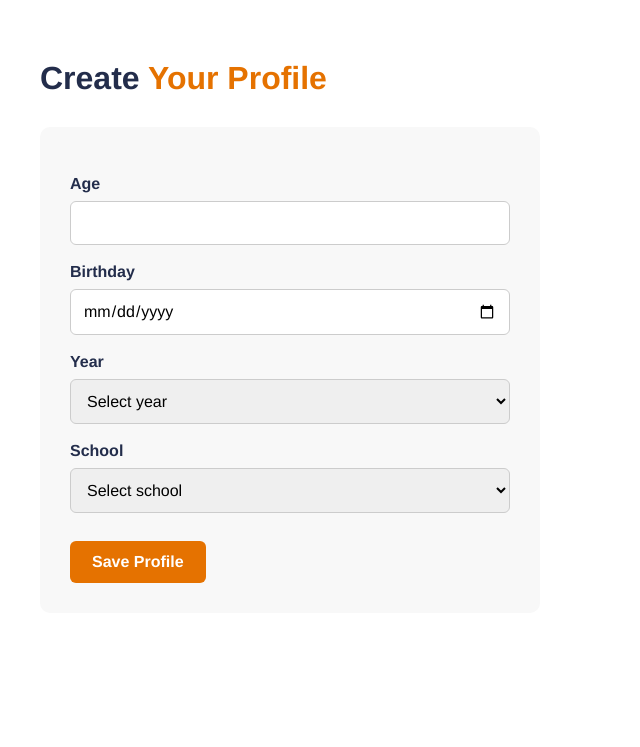
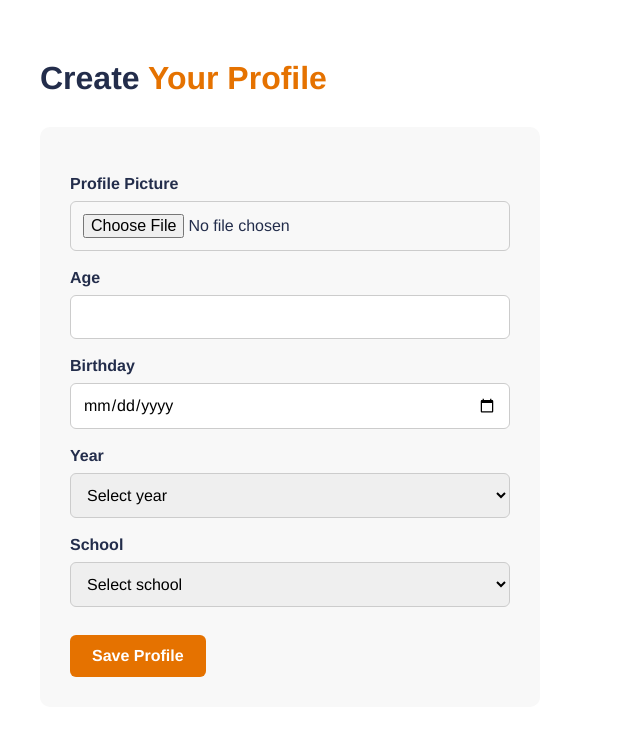
Before and after one commit to aranjothi/uvaclearinghouse, a Django app: page /create-profile/ in a window 1280 px wide. Shown: the part 61-808 px from the top of the page, without its empty margins (0-640 px from the left). Before the commit the page ends 644 px from the top, so only its background shows below. Run offline with Django 5.2, Linux system fonts and the light colour scheme; the visitor is signed in with stand-in values (Sample User, id 1).

Commit message:
profile pic

```diff
--- a/django/main/models.py
+++ b/django/main/models.py
@@ -24,6 +24,7 @@ class User(AbstractUser):
         ('batten', 'Batten School of Leadership and Public Policy'),
     ]
 
+    profile_picture = models.ImageField(upload_to='profile_pics/', blank=True, null=True)
     age = models.PositiveIntegerField(default=0)
     birthday = models.DateField(null=True, blank=True)
     year = models.CharField(max_length = 1, choices = YEAR_CHOICES, blank=True, null=True)
--- a/django/main/templates/main/create_profile.html
+++ b/django/main/templates/main/create_profile.html
@@ -201,12 +201,15 @@
     <div class="content">
         <h1>Create <span>Your Profile</span></h1>
 
-        <form method="post" class="profile-form">
+        <form method="post" enctype="multipart/form-data" class="profile-form">
             {% csrf_token %}
 
             {% if error %}
                 <p class="error">{{ error }}</p>
             {% endif %}
+
+            <label for="profile_picture">Profile Picture</label>
+            <input type="file" name="profile_picture" id="profile_picture" accept="image/*">
 
             <label for="age">Age</label>
             <input type="number" name="age" id="age" required>
--- a/django/main/templates/main/profile.html
+++ b/django/main/templates/main/profile.html
@@ -236,6 +236,11 @@ M15 9.75a3 3 0 1 1-6 0 3 3 0 0 1 6 0Z" />
 
 <h1>Welcome, <span>{{ user.first_name|upper }}</span></h1>
 
+{% if user.profile_picture %}
+<img src="{{ user.profile_picture.url }}" alt="Profile picture"
+     style="width:120px;height:120px;border-radius:50%;object-fit:cover;margin-bottom:20px;border:3px solid #232D4B;">
+{% endif %}
+
 <div class="profile-card">
 
 <div class="profile-row">
--- a/django/main/views.py
+++ b/django/main/views.py
@@ -83,6 +83,8 @@ def create_profile_page(request):
         request.user.birthday = request.POST.get('birthday') or None
         request.user.year = request.POST.get('year')
         request.user.school = request.POST.get('school')
+        if request.FILES.get('profile_picture'):
+            request.user.profile_picture = request.FILES['profile_picture']
         request.user.save()
         return redirect('profile')
     return render(request, 'main/create_profile.html')
--- a/requirements.txt
+++ b/requirements.txt
@@ -1,4 +1,6 @@
 asgiref==3.11.1
+boto3==1.38.0
+django-storages[s3]==1.14.4
 certifi==2026.2.25
 cffi==2.0.0
 charset-normalizer==3.4.5
@@ -12,6 +14,7 @@ whitenoise==6.12.0
 idna==3.11
 PyJWT==2.10.1
 packaging==26.0
+Pillow==11.2.1
 psycopg2-binary==2.9.10
 pycparser==3.0
 requests==2.32.5
```
Also changed, not shown: django/clearinghouse/settings.py (+11 -0 lines), django/main/migrations/0004_remove_club_executive_code_user_profile_picture_and_more.py (added).
